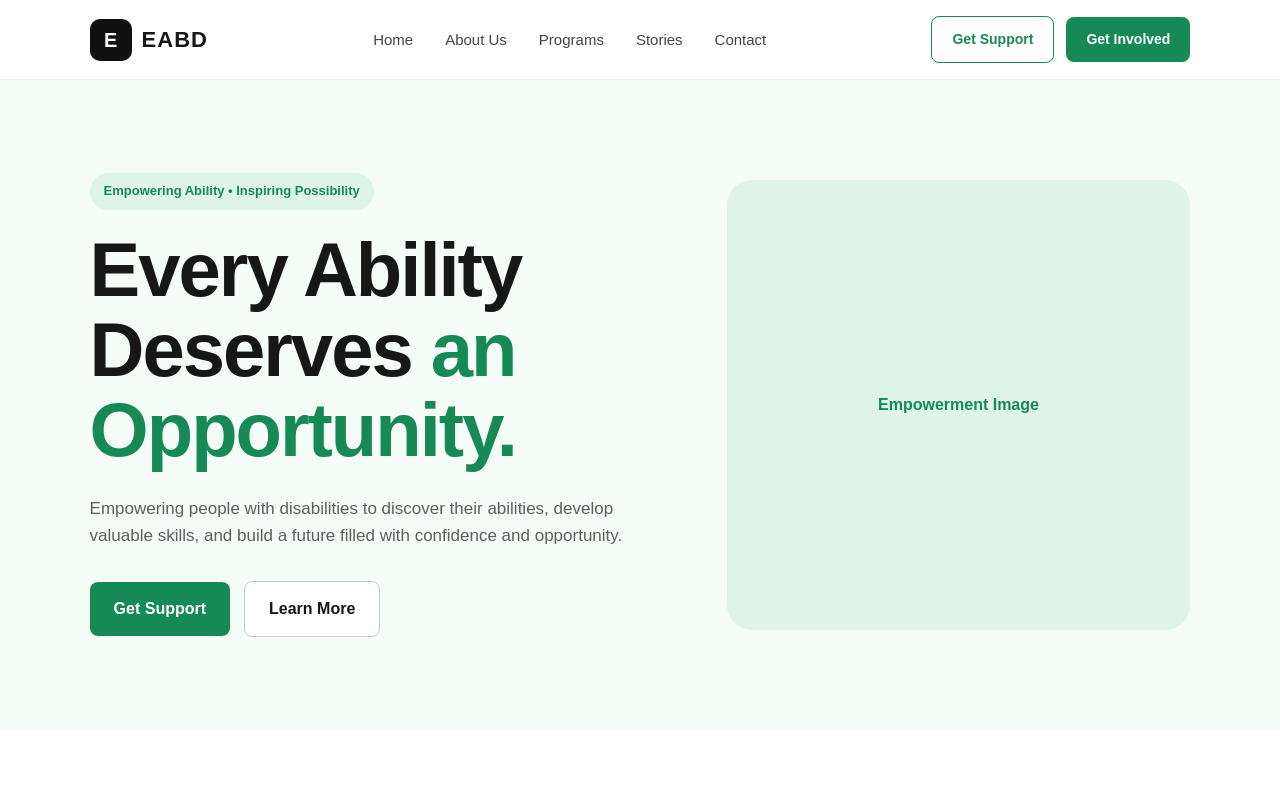
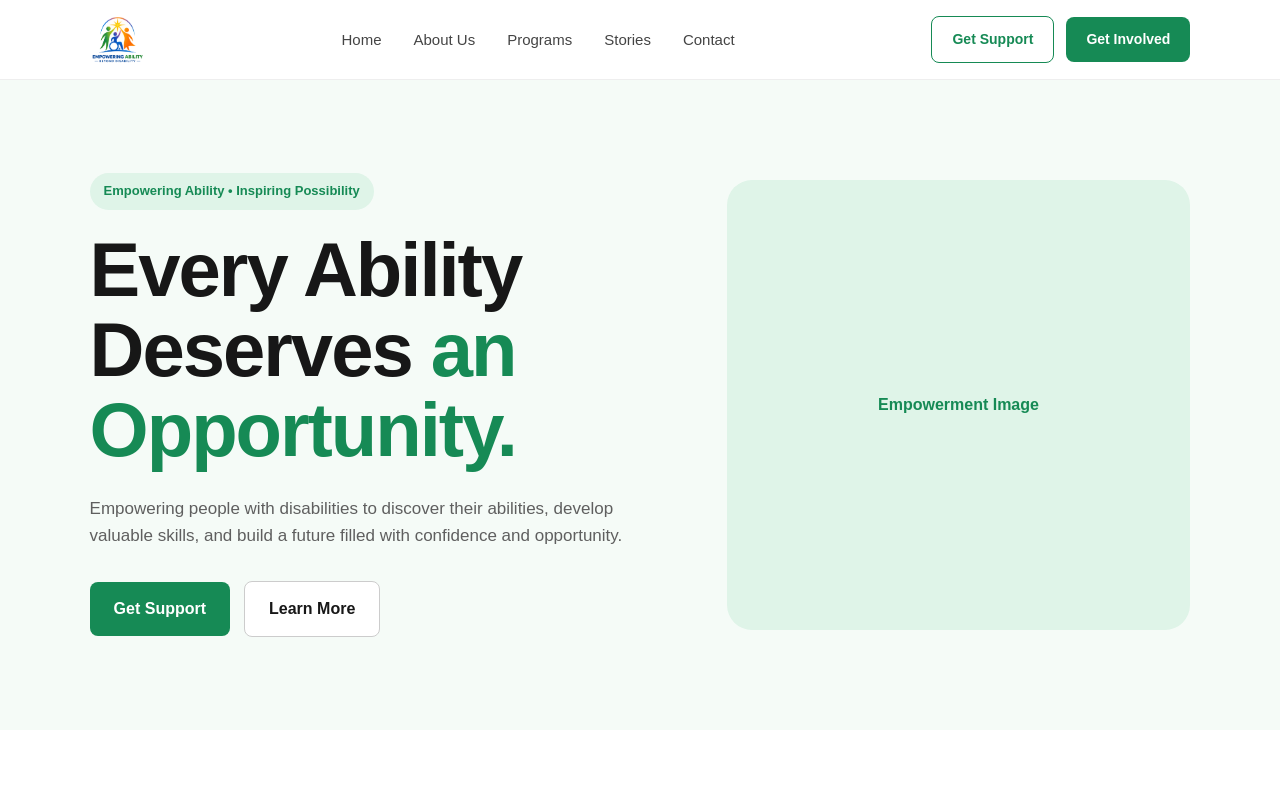
Before and after one commit to XRIDER-0/eabd-website, a plain HTML site: page index.html in a window 1280 px wide. Shown: the top 800 px of the page. Drawn offline with Linux system fonts and the light colour scheme.

Commit message:
Add EABD logo across website and admin

```diff
--- a/index.html
+++ b/index.html
@@ -15,8 +15,7 @@
     <header class="navbar">
 
         <a href="index.html" class="logo">
-            <span class="logo-mark">E</span>
-            <span class="logo-text">EABD</span>
+            <img src="images/eabd-logo.png.png" alt="EABD Logo">
         </a>
 
         <nav class="nav-links">
@@ -382,8 +381,7 @@
             <div class="footer-brand">
 
                 <div class="logo">
-                    <span class="logo-mark">E</span>
-                    <span class="logo-text">EABD</span>
+                    <img src="images/eabd-logo.png.png" alt="EABD Logo">
                 </div>
 
                 <p>
--- a/style.css
+++ b/style.css
@@ -946,3 +946,11 @@ section {
     }
 
 }
+
+/* EABD Logo Image */
+.logo img {
+    width: 55px;
+    height: 55px;
+    object-fit: contain;
+    display: block;
+}
```
Also changed, not shown: admin-login.html (+14 -0 lines), admin.css (+7 -0 lines), admin.html (+1 -2 lines), get-support.html (+2 -9 lines), images/eabd-logo.png.png (added).
